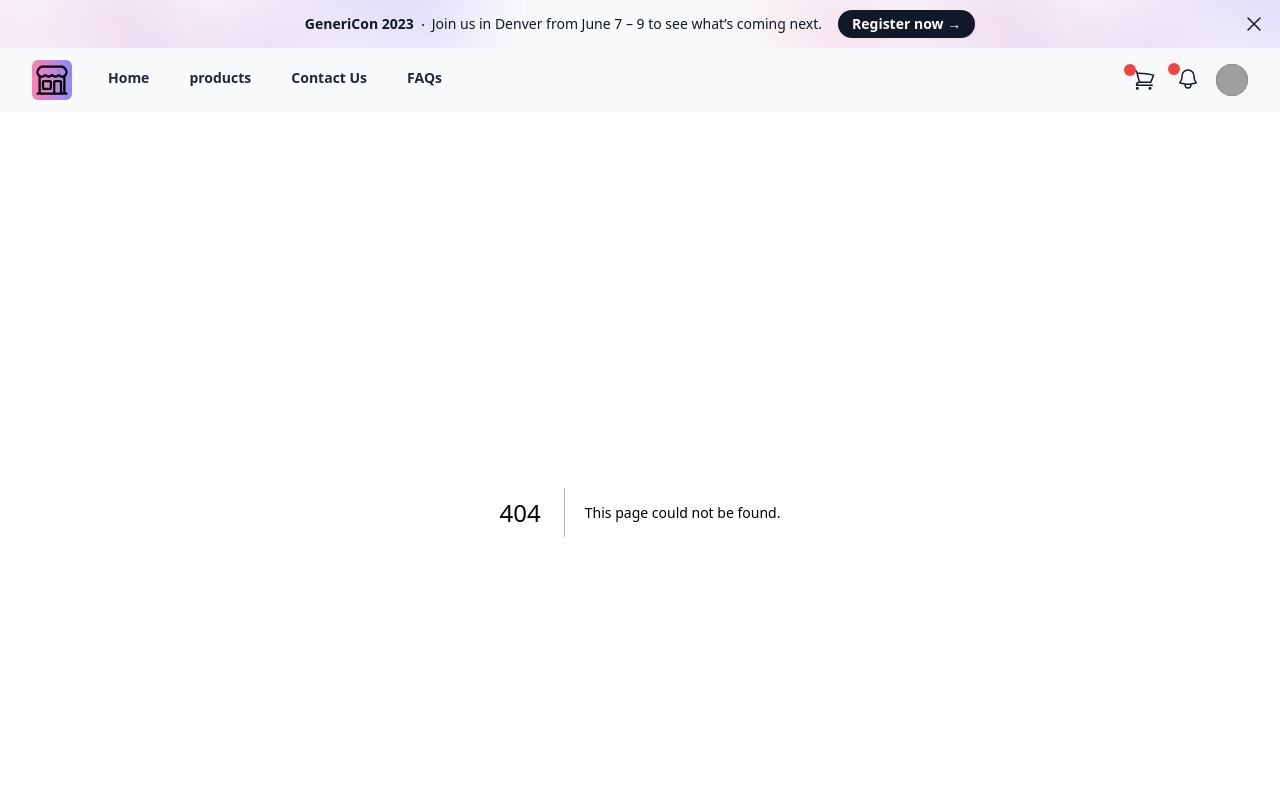
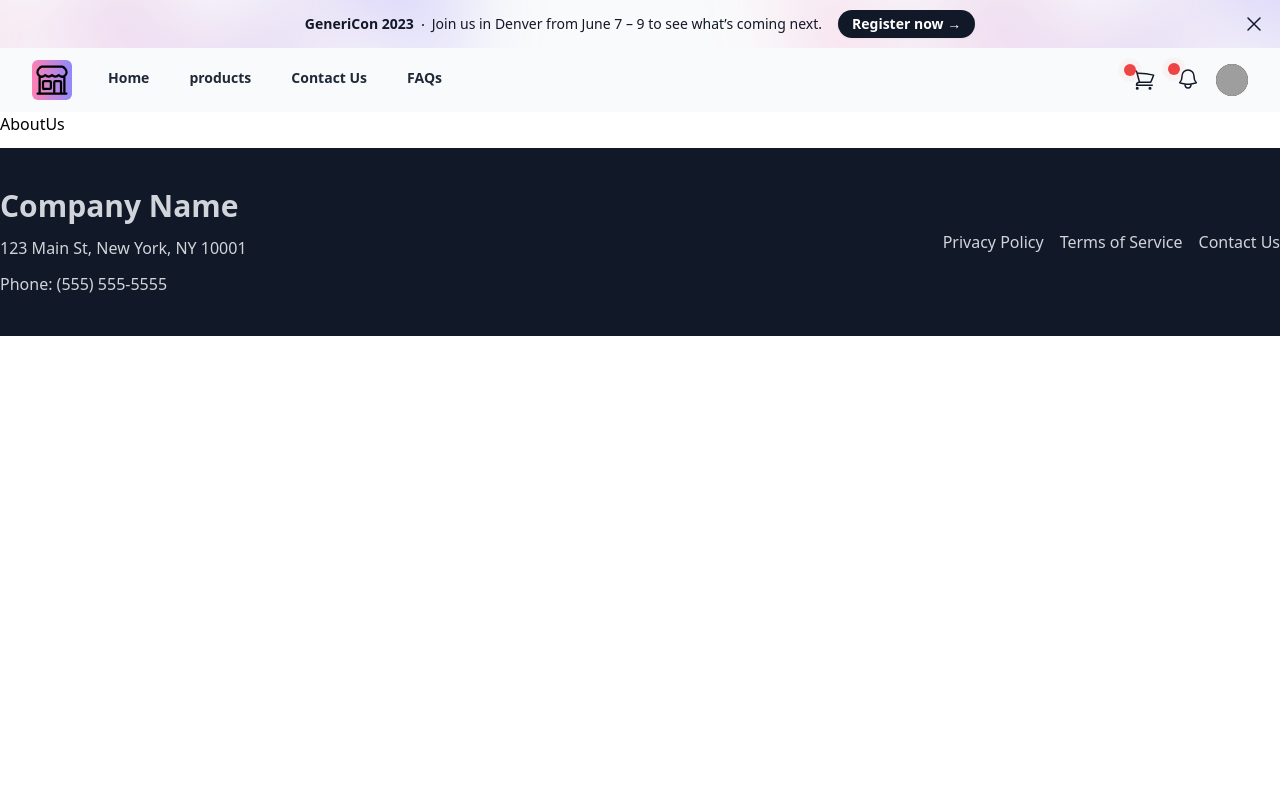
Before and after one commit to Comersify/multi-seller-store, a Next.js app: page /about-us in a window 1280 px wide. Before the commit this address had no page. Shown: the top 800 px of the page. Built offline with nearby package versions, Linux system fonts and the light colour scheme; grey boxes are pictures that could not be loaded.

Commit message:
add about us page :heavy_plus_sign:

```diff
--- /dev/null
+++ b/pages/about-us/index.js
@@ -0,0 +1,12 @@
+import Head from "next/head";
+
+export default function AboutUs() {
+  return (
+    <>
+      <Head>
+        <title>About Us</title>
+      </Head>
+      <div>AboutUs</div>
+    </>
+  );
+}
```
